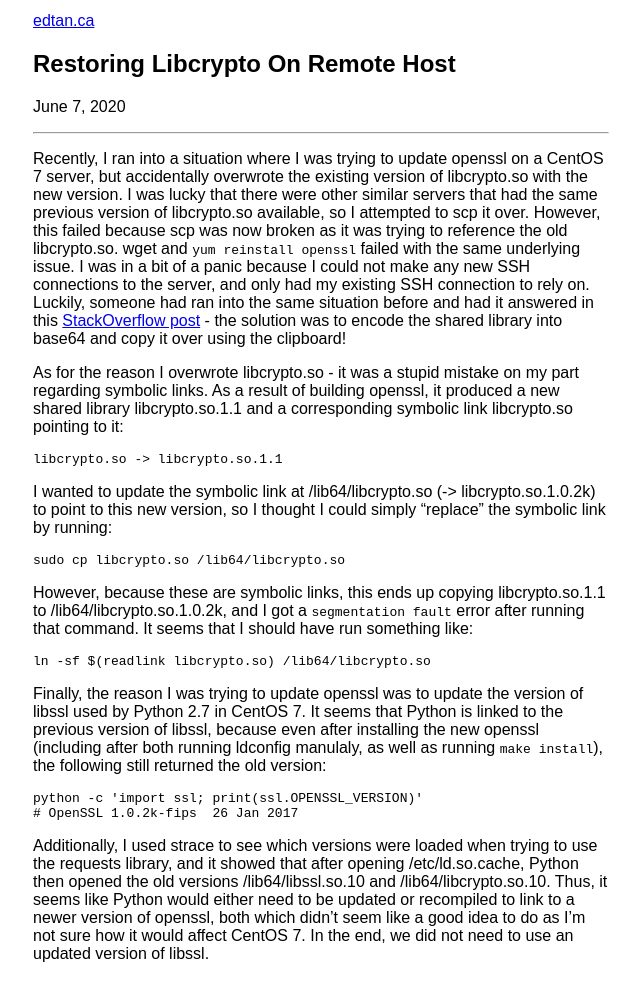
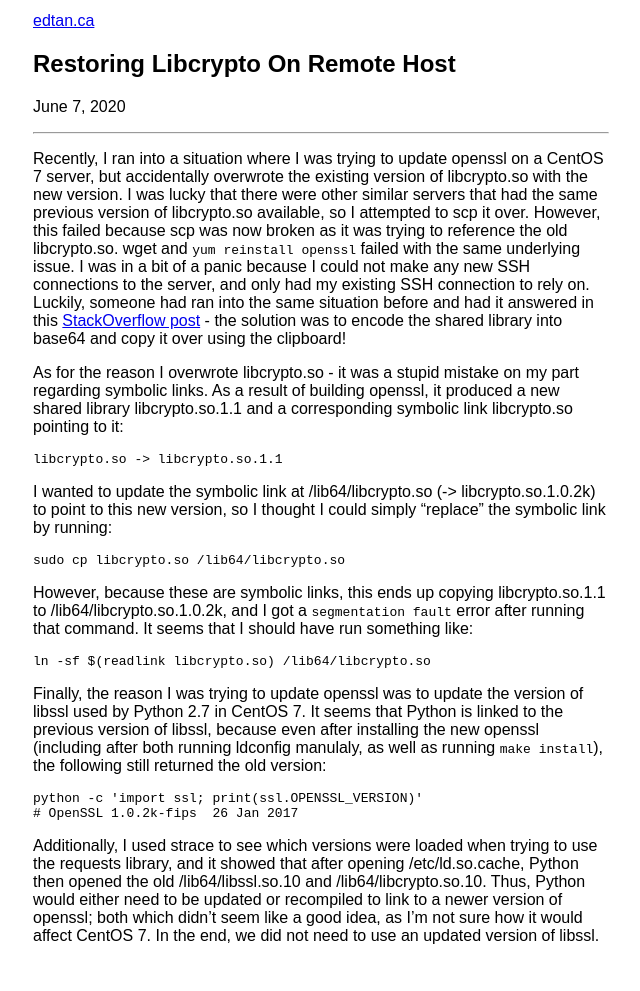
Before and after one commit to edtan/edtan.github.io, a Jekyll site: the page built from _posts/2020-06-07-Restoring-libcrypto-on-remote-host.md, in a window 1280 px wide. Shown: the whole page, without its empty margins (319-959 px from the left). Built offline with Jekyll 4.4.1, drawn with Linux system fonts in a browser that asks for light colours.

Commit message:
Simplify wording

```diff
--- a/_posts/2020-06-07-Restoring-libcrypto-on-remote-host.md
+++ b/_posts/2020-06-07-Restoring-libcrypto-on-remote-host.md
@@ -57,9 +57,8 @@ python -c 'import ssl; print(ssl.OPENSSL_VERSION)'
 
 Additionally, I used strace to see which versions were loaded when
 trying to use the requests library, and it showed that after opening
-/etc/ld.so.cache, Python then opened the old versions
-/lib64/libssl.so.10 and /lib64/libcrypto.so.10.  Thus, it seems like
-Python would either need to be updated or recompiled to link to a newer
-version of openssl, both which didn't seem like a good idea to do as I'm
-not sure how it would affect CentOS 7.  In the end, we did not need to
-use an updated version of libssl.
+/etc/ld.so.cache, Python then opened the old /lib64/libssl.so.10 and
+/lib64/libcrypto.so.10.  Thus, Python would either need to be updated or
+recompiled to link to a newer version of openssl; both which didn't seem
+like a good idea, as I'm not sure how it would affect CentOS 7.  In the
+end, we did not need to use an updated version of libssl.
```
